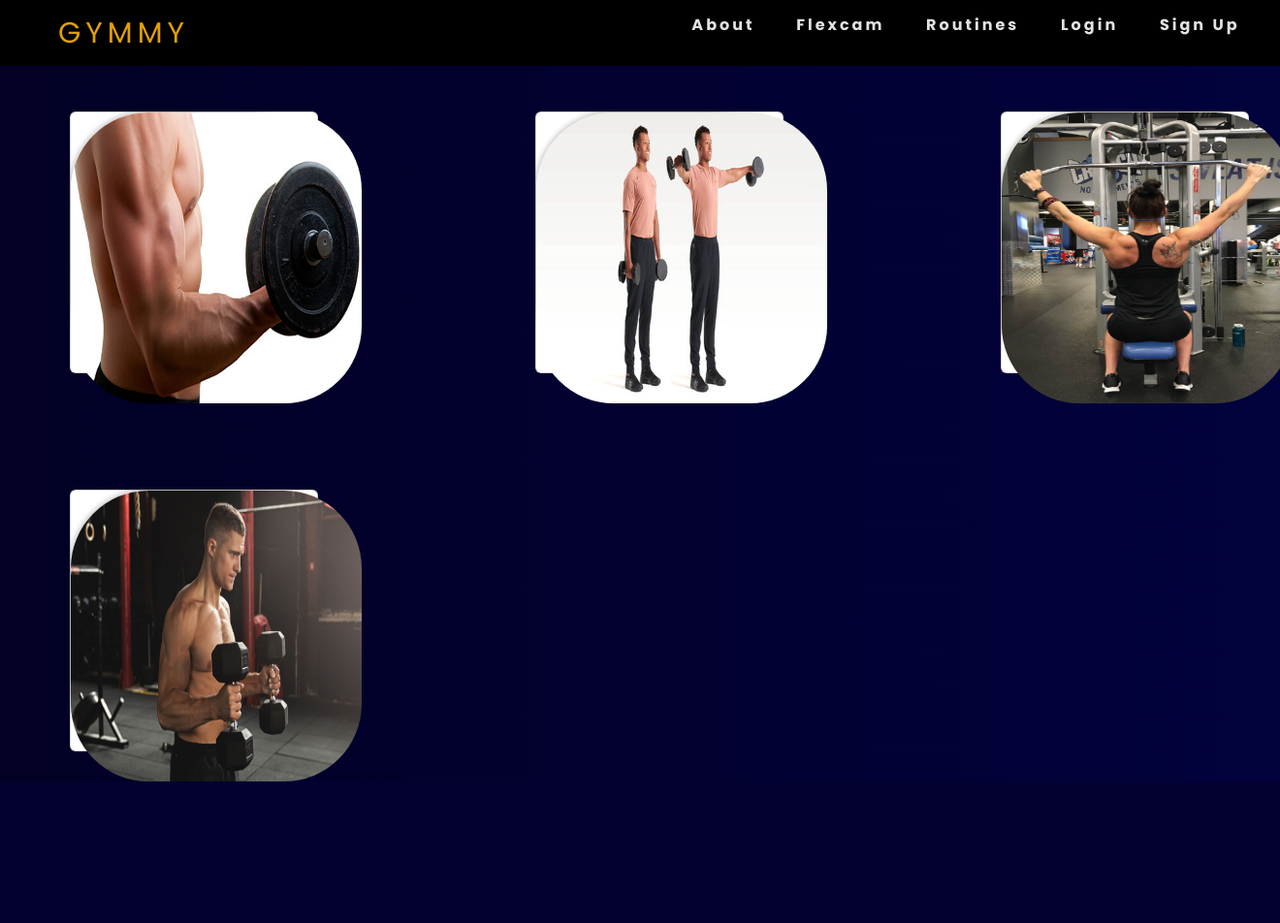
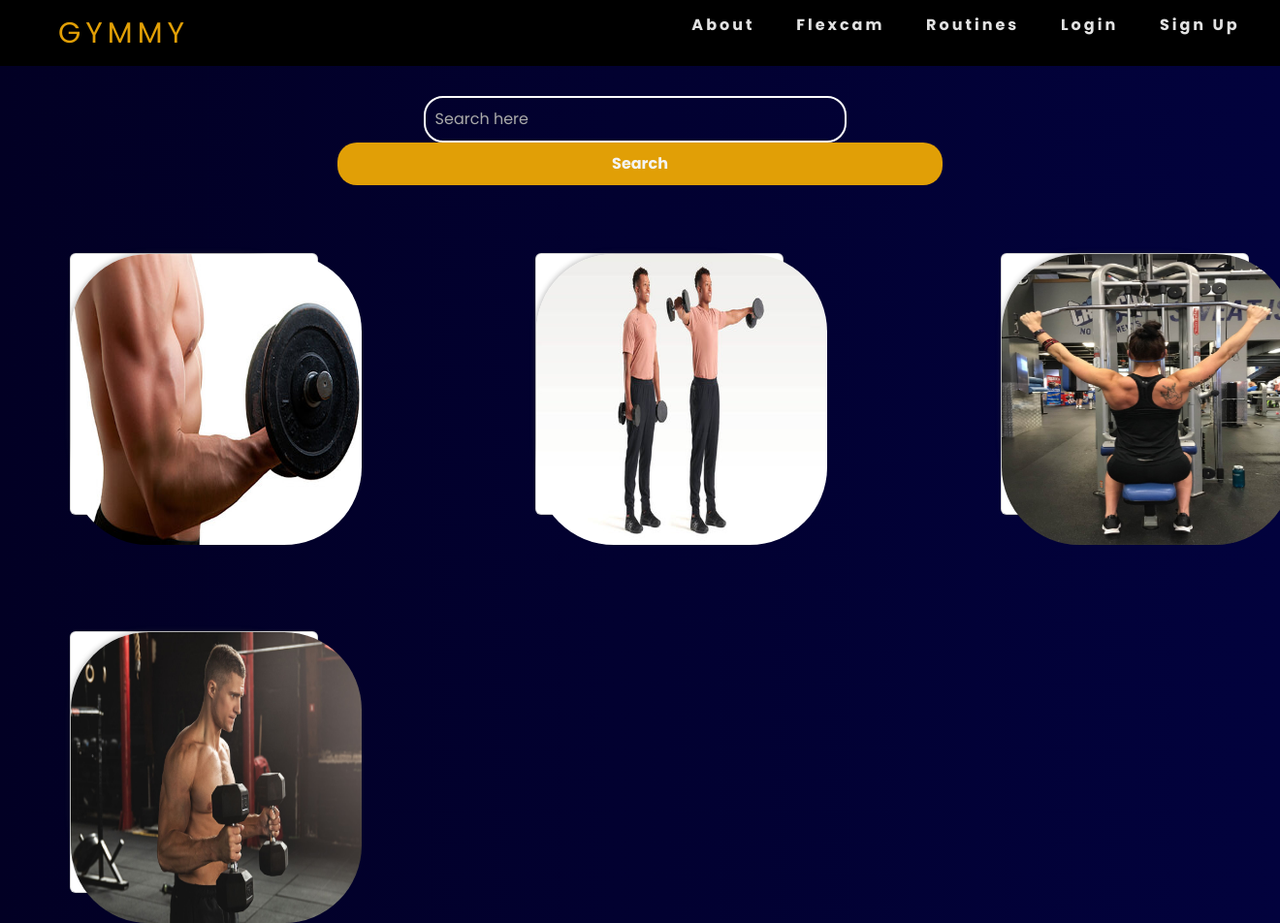
Before and after one commit to uhLawY/group5-project, a Django app: page /routines/ in a window 1320 px wide; the page is wider, and only the part inside the window is pictured. Shown: that part at 97% size. Before the commit the page ends 806 px from the top of that part, so only its background shows below. Run offline with Django 4.2, Linux system fonts and the light colour scheme; data comes from the database, SQL or seed files in the repository; some libraries are stand-ins or nearby versions.

Commit message:
Added searchbox and made it functional in views.py

```diff
--- a/webapp/gymmy/models.py
+++ b/webapp/gymmy/models.py
@@ -20,7 +20,7 @@
             img.thumbnail(output_size)
             img.save(self.image.path)
 
-#Models for Routine page
+# Models for Routine page
 
 class Category(models.Model):
     name = models.CharField(max_length=20)
--- a/webapp/gymmy/static/css/base.css
+++ b/webapp/gymmy/static/css/base.css
@@ -104,11 +104,13 @@
       transform: translateY(-20px);
       transition: opacity 0.3s ease, transform 0.3s ease;
       z-index: 100;
+      pointer-events: none;
     }
 
     .nav-links.active {
       opacity: 1;
-      transform: translateY(0); /
+      transform: translateY(0);
+      pointer-events: all;
     }
 
     .burger {
--- a/webapp/gymmy/static/css/routines.css
+++ b/webapp/gymmy/static/css/routines.css
@@ -4,16 +4,18 @@
     box-sizing: border-box;
   }
 
-body{
-      height: 100vh;
-      font-family: Arial, Helvetica, sans-serif;
-      background: rgb(2,0,36);
-      background: linear-gradient(90deg, rgba(2,0,36,1) 0%, rgba(2,2,61,1) 100%, rgba(0,212,255,1) 100%);
-      color: aliceblue;
-      display: flex;
-      justify-content: center;
-      align-items:center;
+body {
+    height: 100vh;
+    font-family: 'Poppins', sans-serif;
+    background: rgb(2,0,36);
+    background: linear-gradient(90deg, rgba(2,0,36,1) 0%, rgba(2,2,61,1) 100%, rgba(0,212,255,1) 100%);
+    color: aliceblue;
+    display: flex;
+    flex-direction: column;
+    align-items: center;
+    padding-top: 200px;
 }
+
 .wrapper {
     display: grid;
     grid-template-columns: repeat(3, 1fr);
@@ -21,17 +23,22 @@
     margin-top: 50px;
     width: 100%;
     justify-content: center;
+    flex-wrap: wrap;
+    justify-items: center;
 }
+
 .container {
     height: 270px;
     width: 280px;
     perspective: 700px;
     margin: auto;
 }
+
 .container:hover > .card{
     cursor: pointer;
     transform: rotateY(180deg);
 }
+
 .card{
     height: 100%;
     width: 100%;
@@ -68,3 +75,61 @@
     flex-direction: column;
     align-items: center;
 }
+
+.search-box {
+    width: 600px;
+}
+
+.row {
+    display: flex;
+    align-items: center;
+    justify-content: center;
+}
+
+button {
+    padding: 10px;
+    cursor: pointer;
+}
+
+input[type="text"] {
+    width: 600px;
+    background: transparent;
+    color: #fff;
+    border: none;
+    border-radius: 20px;
+    padding: 10px;
+    margin-right: 10px;
+    width: 70%;
+    border: 2.5px solid white;
+    transition: background-color 0.3s ease;
+}
+
+input[type="text"]::placeholder {
+    color: #aaa;
+}
+
+
+input[type="text"]:focus {
+    background-color: #444;
+    outline: none;
+}
+
+button {
+    background-color: #e19f06;
+    color: #f4f4f4;
+    border: none;
+    border-radius: 20px;
+    padding: 10px 15px;
+    cursor: pointer;
+    font-weight: bold;
+    transition: background-color 0.3s ease;
+}
+
+button:hover {
+    background-color: #fdbb20;
+}
+
+button:active {
+    background-color: #d48904; /* Darker color when pressed */
+    transform: scale(0.95); /* Slight scale down on click */
+}
--- a/webapp/gymmy/templates/gymmy/routines.html
+++ b/webapp/gymmy/templates/gymmy/routines.html
@@ -1,8 +1,21 @@
 {% extends 'gymmy/base.html' %}
 {% load static %}
 {% block css %}<link rel="stylesheet" href="{% static 'css/routines.css' %}">{% endblock %}
+{% block title %}Gymmy | Routines{% endblock %}
 
 {% block content %}
+
+    <div class="search-box">
+        <form action="{% url 'routines' %}" method="get">
+            <div class="row">
+                <input type="text" id="input-box" name="input-box" placeholder="Search here">
+                <button type="submit">Search</button>
+            </div>
+        </form>
+    </div>
+
+
+
     <title>About</title>
     <div class="wrapper">
         {% for routine in routines %}
--- a/webapp/gymmy/urls.py
+++ b/webapp/gymmy/urls.py
@@ -10,7 +10,7 @@
     path('logout/',views.logout_user, name="logout"),
     path('signup/',views.signup_user, name="signup"),
     path('profile/',views.profile_user, name="profile"),
-    path('routines/',views.routinepage, name="routines")
+    path('routines/',views.routines, name="routines")
 ]
 
 
--- a/webapp/gymmy/views.py
+++ b/webapp/gymmy/views.py
@@ -6,6 +6,7 @@
 from django.contrib.auth.decorators import login_required
 from .forms import UserUpdateForm, ProfileUpdateForm , PasswordChangeForm
 from .models import Profile, Routines
+from .models import Routines
 
 # Create your views here.
 
@@ -45,10 +46,6 @@
     logout(request)
     messages.success(request, 'You have been logged out!')
     return redirect('homepage')
-
-def routinepage(request):
-    routines= Routines.objects.all()
-    return render(request, 'gymmy/routines.html',{'routines':routines})
 
 
 @login_required
@@ -95,3 +92,15 @@
         'password_form': password_form
     }
     return render(request, 'gymmy/profile.html', context)
+
+
+def routines(request):
+    query = request.GET.get('input-box')  # Get the search query from the request
+    if query:
+        # Filter routines that contain the search query in their name or description
+        routines = Routines.objects.filter(routine__icontains=query) | Routines.objects.filter(description__icontains=query)
+    else:
+        # If no query, display all routines
+        routines = Routines.objects.all()
+
+    return render(request, 'gymmy/routines.html', {'routines': routines})
```
